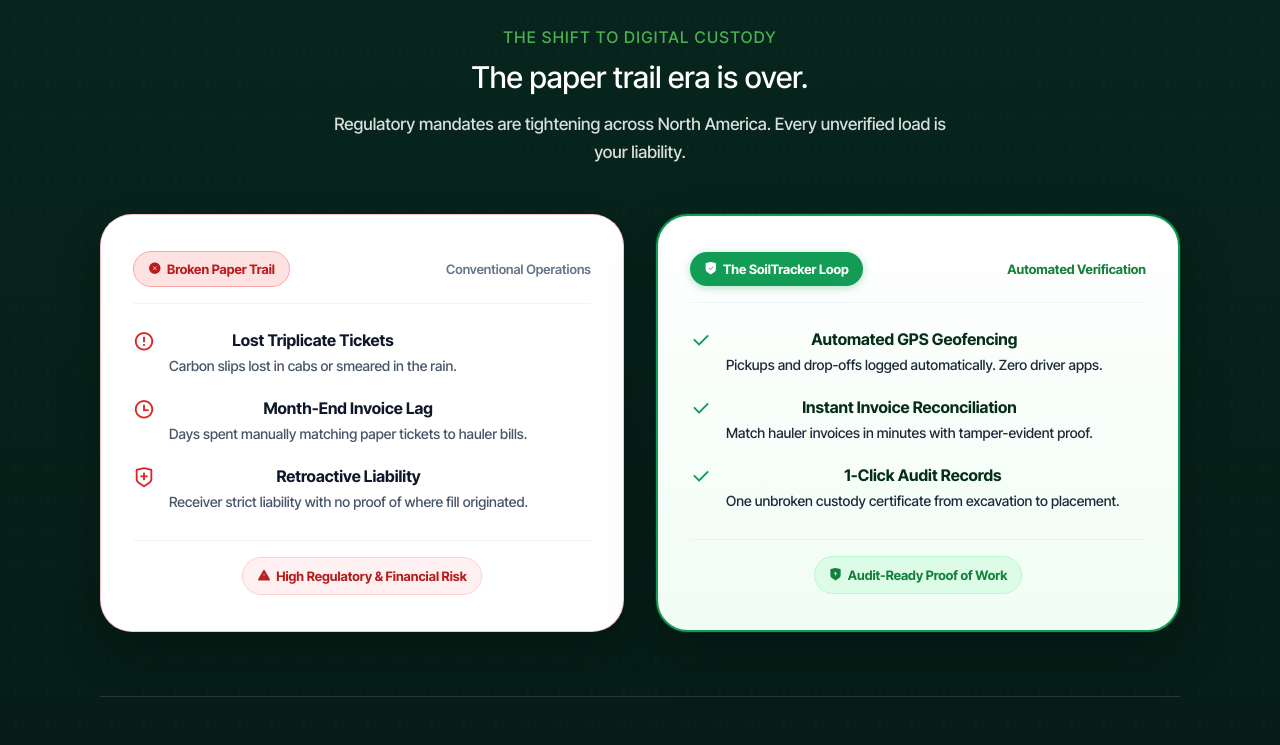
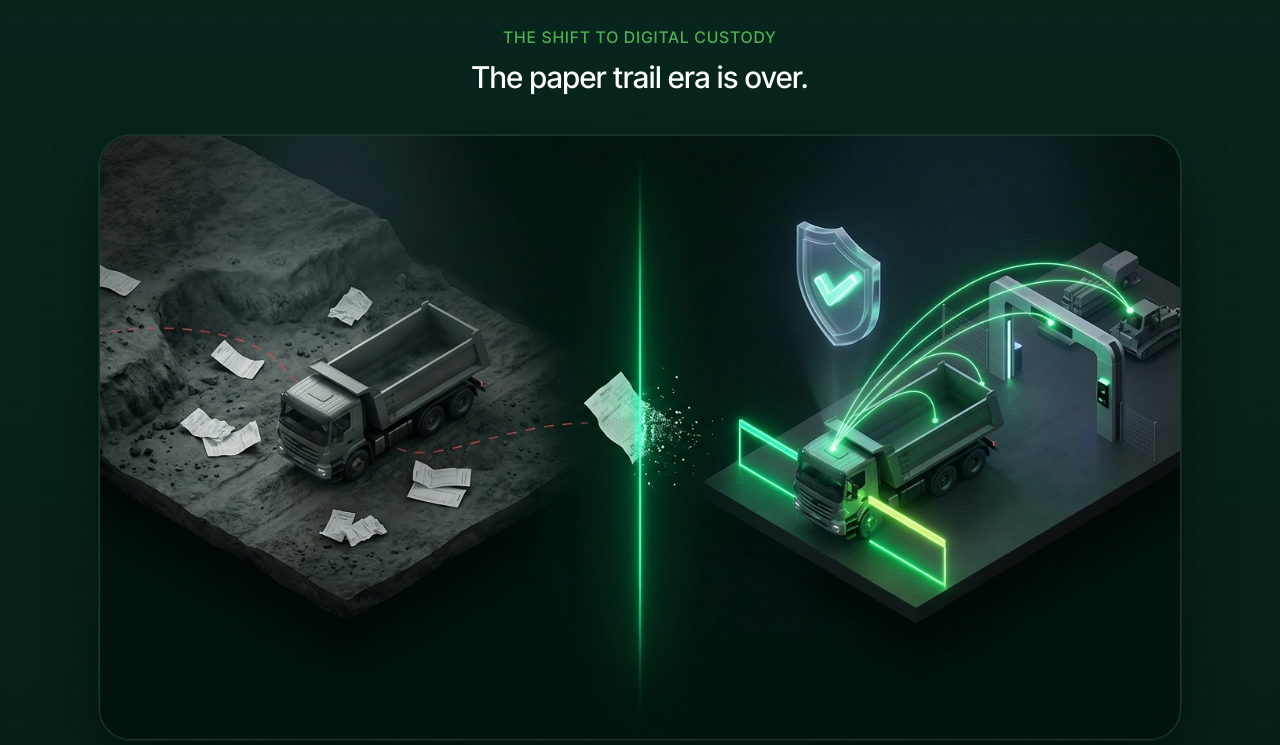
Before and after one commit to k2j0e/SoiltrackersWebsite, a Next.js app: page / in a window 1280 px wide. Shown: the part 860-1605 px from the top of the page. Built offline with nearby package versions, Linux system fonts and the light colour scheme; some icons are missing.

Commit message:
Redesign Section 2: Replace text cards with custom 3D isometric illustration of the digital custody shift

```diff
--- a/src/components/PaperVsDigital.module.css
+++ b/src/components/PaperVsDigital.module.css
@@ -1,5 +1,5 @@
-.contrastWrapper {
-  max-width: 1120px;
+.sectionWrapper {
+  max-width: 1140px;
   margin: 0 auto;
   position: relative;
   z-index: 1;
@@ -7,216 +7,119 @@
 
 .header {
   text-align: center;
-  margin-bottom: 48px;
+  margin-bottom: 40px;
 }
 
-.subtext {
-  font-size: 17px;
-  color: rgba(255, 255, 255, 0.85);
-  max-width: 620px;
-  margin: 0 auto;
-  line-height: 1.6;
+.graphicContainer {
+  position: relative;
+  display: flex;
+  flex-direction: column;
+  align-items: center;
 }
 
-.cardsGrid {
-  display: grid;
-  grid-template-columns: 1fr 1fr;
-  gap: 32px;
-  align-items: stretch;
+.glowBackdrop {
+  position: absolute;
+  top: 50%;
+  left: 50%;
+  transform: translate(-50%, -50%);
+  width: 90%;
+  height: 80%;
+  background: radial-gradient(circle, rgba(19, 156, 85, 0.18) 0%, rgba(5, 25, 20, 0) 70%);
+  filter: blur(50px);
+  pointer-events: none;
+  z-index: 0;
+}
+
+.imageFrame {
+  position: relative;
+  z-index: 1;
+  width: 100%;
+  border-radius: var(--st-radius-2xl);
+  overflow: hidden;
+  border: 1px solid rgba(255, 255, 255, 0.12);
+  box-shadow: 0 24px 60px -12px rgba(0, 0, 0, 0.6), 0 0 0 1px rgba(19, 156, 85, 0.2);
+  background: #03140f;
+  transition: transform 0.3s cubic-bezier(0.4, 0, 0.2, 1), border-color 0.3s ease;
+}
+
+.imageFrame:hover {
+  border-color: rgba(170, 221, 102, 0.4);
+  transform: translateY(-2px);
+}
+
+.graphicImage {
+  width: 100%;
+  height: auto;
+  display: block;
+  object-fit: cover;
 }
 
 /* ==========================================================================
-   CONVENTIONAL PAPER CARD (CRISP HIGH CONTRAST)
+   MINIMALIST BADGE BAR
    ========================================================================== */
-.paperCard {
-  background: #ffffff;
-  border: 1px solid rgba(239, 68, 68, 0.3);
-  border-radius: var(--st-radius-2xl);
-  padding: 36px 32px;
+.badgeBar {
+  position: relative;
+  z-index: 2;
   display: flex;
-  flex-direction: column;
+  align-items: center;
   justify-content: space-between;
-  position: relative;
-  box-shadow: 0 20px 40px rgba(0, 0, 0, 0.25);
-  transition: transform 0.2s ease, box-shadow 0.2s ease;
+  width: 100%;
+  max-width: 680px;
+  margin-top: 24px;
+  padding: 10px 24px;
+  background: rgba(255, 255, 255, 0.03);
+  border: 1px solid rgba(255, 255, 255, 0.08);
+  border-radius: var(--st-radius-pill);
+  backdrop-filter: blur(12px);
 }
 
-.paperCard:hover {
-  transform: translateY(-2px);
-  box-shadow: 0 24px 48px rgba(0, 0, 0, 0.3);
+.badgeLeft,
+.badgeRight {
+  display: flex;
+  align-items: center;
+  gap: 8px;
+  font-size: 13px;
+  font-weight: 600;
+  letter-spacing: 0.02em;
 }
 
-.cardHeader {
-  display: flex;
-  justify-content: space-between;
-  align-items: center;
-  margin-bottom: 24px;
-  padding-bottom: 16px;
-  border-bottom: 1px solid #f1f5f9;
+.badgeLeft {
+  color: #f87171;
 }
 
-.statusBadgeBad {
-  display: inline-flex;
-  align-items: center;
-  gap: 6px;
-  background: #fee2e2;
-  border: 1px solid #fca5a5;
-  color: #b91c1c;
-  font-size: 13px;
-  font-weight: 700;
-  padding: 5px 14px;
-  border-radius: var(--st-radius-pill);
+.badgeRight {
+  color: var(--st-logo-leaf);
 }
 
-.cardMeta {
-  font-size: 13px;
-  color: #64748b;
-  font-weight: 600;
+.badgeCenter {
+  color: rgba(255, 255, 255, 0.4);
+  font-size: 16px;
 }
 
-.pointsList {
-  list-style: none;
-  padding: 0;
-  margin: 0 0 28px;
-  display: flex;
-  flex-direction: column;
-  gap: 20px;
+.dotRed {
+  width: 8px;
+  height: 8px;
+  border-radius: 50%;
+  background: #ef4444;
+  box-shadow: 0 0 10px rgba(239, 68, 68, 0.5);
 }
 
-.pointItemBad {
-  display: flex;
-  gap: 14px;
-  align-items: flex-start;
+.dotGreen {
+  width: 8px;
+  height: 8px;
+  border-radius: 50%;
+  background: var(--st-logo-leaf);
+  box-shadow: 0 0 10px rgba(170, 221, 102, 0.5);
 }
 
-.pointItemBad i {
-  color: #dc2626;
-  font-size: 22px;
-  flex-shrink: 0;
-  margin-top: 1px;
-}
-
-.pointItemBad strong {
-  display: block;
-  font-size: 16px;
-  color: #0f172a;
-  margin-bottom: 3px;
-  font-weight: 700;
-}
-
-.pointItemBad p {
-  font-size: 14px;
-  line-height: 1.5;
-  color: #475569;
-  margin: 0;
-}
-
-.paperFooter {
-  padding-top: 16px;
-  border-top: 1px solid #f1f5f9;
-}
-
-.footerAlert {
-  font-size: 13px;
-  color: #b91c1c;
-  font-weight: 700;
-  display: inline-flex;
-  align-items: center;
-  gap: 6px;
-  background: #fff1f2;
-  padding: 6px 14px;
-  border-radius: var(--st-radius-pill);
-  border: 1px solid #fecdd3;
-}
-
-/* ==========================================================================
-   SOILTRACKER DIGITAL CARD (ELEVATED EMERALD HERO)
-   ========================================================================== */
-.digitalCard {
-  background: linear-gradient(180deg, #ffffff 0%, #f0fdf4 100%);
-  border: 2px solid #139c55;
-  border-radius: var(--st-radius-2xl);
-  padding: 36px 32px;
-  display: flex;
-  flex-direction: column;
-  justify-content: space-between;
-  position: relative;
-  box-shadow: 0 20px 48px rgba(0, 0, 0, 0.25), 0 0 0 1px rgba(19, 156, 85, 0.2);
-  transition: transform 0.2s ease, box-shadow 0.2s ease;
-}
-
-.digitalCard:hover {
-  transform: translateY(-2px);
-  box-shadow: 0 28px 56px rgba(19, 156, 85, 0.25), 0 0 0 2px #139c55;
-}
-
-.statusBadgeGood {
-  display: inline-flex;
-  align-items: center;
-  gap: 6px;
-  background: #139c55;
-  color: #ffffff;
-  font-size: 13px;
-  font-weight: 700;
-  padding: 5px 14px;
-  border-radius: var(--st-radius-pill);
-  box-shadow: 0 2px 8px rgba(19, 156, 85, 0.3);
-}
-
-.cardMetaGood {
-  font-size: 13px;
-  color: #15803d;
-  font-weight: 700;
-}
-
-.pointItemGood {
-  display: flex;
-  gap: 14px;
-  align-items: flex-start;
-}
-
-.pointItemGood i {
-  color: #139c55;
-  font-size: 22px;
-  flex-shrink: 0;
-  margin-top: 1px;
-}
-
-.pointItemGood strong {
-  display: block;
-  font-size: 16px;
-  color: #052e16;
-  margin-bottom: 3px;
-  font-weight: 700;
-}
-
-.pointItemGood p {
-  font-size: 14px;
-  line-height: 1.5;
-  color: #1e293b;
-  margin: 0;
-}
-
-.digitalFooter {
-  padding-top: 16px;
-  border-top: 1px solid #dcfce7;
-}
-
-.footerSuccess {
-  font-size: 13px;
-  color: #15803d;
-  font-weight: 700;
-  display: inline-flex;
-  align-items: center;
-  gap: 6px;
-  background: #dcfce7;
-  padding: 6px 14px;
-  border-radius: var(--st-radius-pill);
-  border: 1px solid #bbf7d0;
-}
-
-@media (max-width: 800px) {
-  .cardsGrid {
-    grid-template-columns: 1fr;
+@media (max-width: 640px) {
+  .badgeBar {
+    flex-direction: column;
+    gap: 8px;
+    border-radius: var(--st-radius-lg);
+    padding: 12px 16px;
+  }
+  .badgeCenter {
+    display: none;
   }
 }
--- a/src/components/PaperVsDigital.tsx
+++ b/src/components/PaperVsDigital.tsx
@@ -1,6 +1,7 @@
 "use client";
 
 import React from "react";
+import Image from "next/image";
 import styles from "./PaperVsDigital.module.css";
 
 interface PaperVsDigitalProps {
@@ -9,107 +10,41 @@
 
 export default function PaperVsDigital({ mode = "north-america" }: PaperVsDigitalProps) {
   return (
-    <div className={styles.contrastWrapper}>
+    <div className={styles.sectionWrapper}>
       <div className={styles.header}>
         <div className="st-sub-caps" style={{ color: "var(--st-logo-leaf)", marginBottom: 12 }}>
           THE SHIFT TO DIGITAL CUSTODY
         </div>
-        <h2 className="st-h2" style={{ color: "#ffffff", maxWidth: 680, margin: "0 auto 16px" }}>
+        <h2 className="st-h2" style={{ color: "#ffffff", maxWidth: 760, margin: "0 auto" }}>
           The paper trail era is over.
         </h2>
-        <p className={styles.subtext}>
-          {mode === "bc"
-            ? "BC mandates digital tracking with penalties up to $75,000 per violation. Unverified soil is your liability."
-            : "Regulatory mandates are tightening across North America. Every unverified load is your liability."}
-        </p>
       </div>
 
-      <div className={styles.cardsGrid}>
-        {/* Left: The Broken Paper Trail */}
-        <div className={styles.paperCard}>
-          <div className={styles.cardHeader}>
-            <div className={styles.statusBadgeBad}>
-              <i className="ri-close-circle-fill"></i> Broken Paper Trail
-            </div>
-            <span className={styles.cardMeta}>Conventional Operations</span>
-          </div>
-
-          <ul className={styles.pointsList}>
-            <li className={styles.pointItemBad}>
-              <i className="ri-error-warning-line"></i>
-              <div>
-                <strong>Lost Triplicate Tickets</strong>
-                <p>Carbon slips lost in cabs or smeared in the rain.</p>
-              </div>
-            </li>
-            <li className={styles.pointItemBad}>
-              <i className="ri-time-line"></i>
-              <div>
-                <strong>Month-End Invoice Lag</strong>
-                <p>Days spent manually matching paper tickets to hauler bills.</p>
-              </div>
-            </li>
-            <li className={styles.pointItemBad}>
-              <i className="ri-shield-cross-line"></i>
-              <div>
-                <strong>Retroactive Liability</strong>
-                <p>
-                  {mode === "bc"
-                    ? "Up to $75,000 per daily violation with zero audit defense."
-                    : "Receiver strict liability with no proof of where fill originated."}
-                </p>
-              </div>
-            </li>
-          </ul>
-
-          <div className={styles.paperFooter}>
-            <span className={styles.footerAlert}>
-              <i className="ri-alert-fill"></i> High Regulatory & Financial Risk
-            </span>
-          </div>
+      <div className={styles.graphicContainer}>
+        <div className={styles.glowBackdrop}></div>
+        <div className={styles.imageFrame}>
+          <Image
+            src="/images/digital-custody-shift.jpg"
+            alt="The Shift from Paper Soil Slips to Verified Digital Custody"
+            width={1200}
+            height={675}
+            priority
+            className={styles.graphicImage}
+          />
         </div>
 
-        {/* Right: The SoilTracker Closed Loop */}
-        <div className={styles.digitalCard}>
-          <div className={styles.cardHeader}>
-            <div className={styles.statusBadgeGood}>
-              <i className="ri-shield-check-fill"></i> The SoilTracker Loop
-            </div>
-            <span className={styles.cardMetaGood}>Automated Verification</span>
+        {/* Minimalist Micro Badges for Context */}
+        <div className={styles.badgeBar}>
+          <div className={styles.badgeLeft}>
+            <span className={styles.dotRed}></span>
+            <span>Broken Paper Trail</span>
           </div>
-
-          <ul className={styles.pointsList}>
-            <li className={styles.pointItemGood}>
-              <i className="ri-check-line"></i>
-              <div>
-                <strong>Automated GPS Geofencing</strong>
-                <p>Pickups and drop-offs logged automatically. Zero driver apps.</p>
-              </div>
-            </li>
-            <li className={styles.pointItemGood}>
-              <i className="ri-check-line"></i>
-              <div>
-                <strong>Instant Invoice Reconciliation</strong>
-                <p>Match hauler invoices in minutes with tamper-evident proof.</p>
-              </div>
-            </li>
-            <li className={styles.pointItemGood}>
-              <i className="ri-check-line"></i>
-              <div>
-                <strong>1-Click Audit Records</strong>
-                <p>
-                  {mode === "bc"
-                    ? "Full Protocol 19 & SRNF packages ready in one click."
-                    : "One unbroken custody certificate from excavation to placement."}
-                </p>
-              </div>
-            </li>
-          </ul>
-
-          <div className={styles.digitalFooter}>
-            <span className={styles.footerSuccess}>
-              <i className="ri-shield-flash-fill"></i> Audit-Ready Proof of Work
-            </span>
+          <div className={styles.badgeCenter}>
+            <i className="ri-arrow-right-line"></i>
+          </div>
+          <div className={styles.badgeRight}>
+            <span className={styles.dotGreen}></span>
+            <span>SoilTracker Closed Loop</span>
           </div>
         </div>
       </div>
```
Also changed, not shown: public/images/digital-custody-shift.jpg (added).
